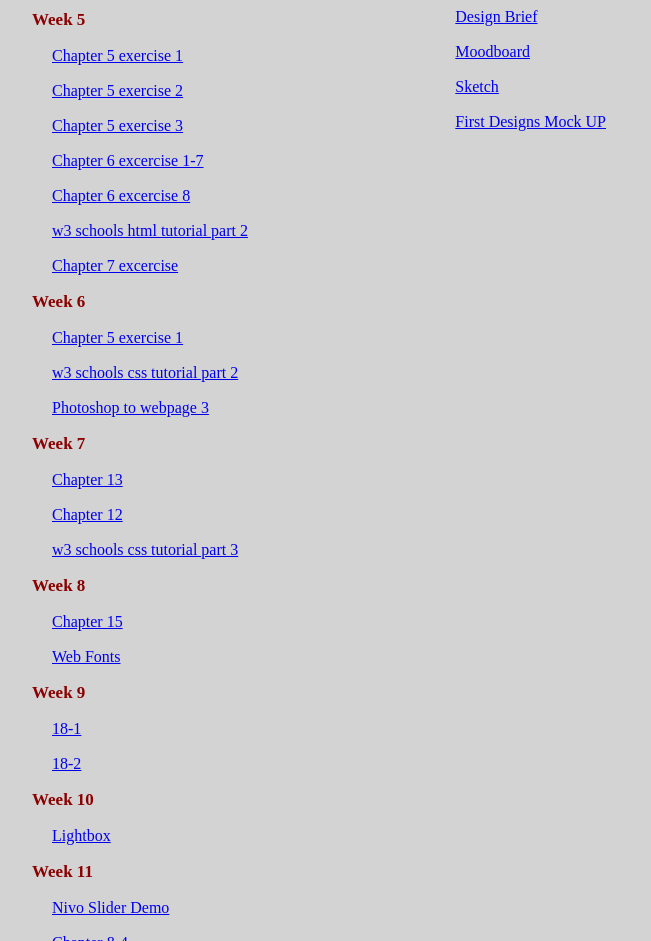
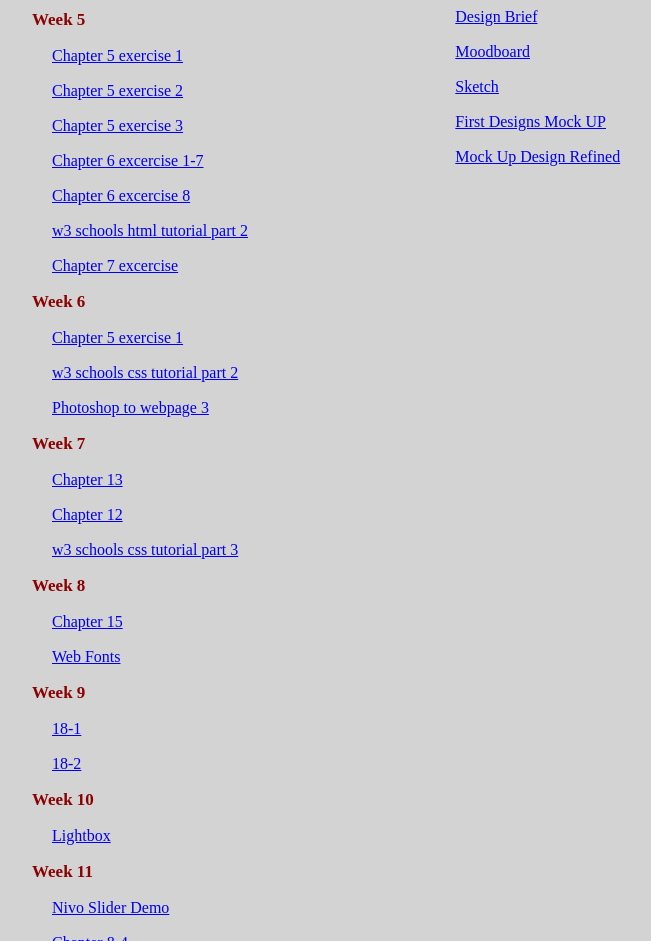
Before and after one commit to alviesarker/alvie, a plain HTML site: page weekly/index.html in a window 1280 px wide. Shown: the part 834-1775 px from the top of the page, without its empty margins (41-692 px from the left). Drawn offline with Linux system fonts and the light colour scheme.

Commit message:
Update index.html

```diff
--- a/weekly/index.html
+++ b/weekly/index.html
@@ -126,6 +126,7 @@
     <dd><a href="../p3/moodboard.html">Moodboard </a></dd>
       <dd><a href="../p3/sketch1.html">Sketch </a></dd>
         <dd><a href="../p3/firstdesign.html">First Designs Mock UP </a></dd>
+        <dd><a href="../p3/SECONDDESIGN.html">Mock Up Design Refined </a></dd>
 </div><!-- project ends-->
 </div><!-- wrapper ends-->
 
```
